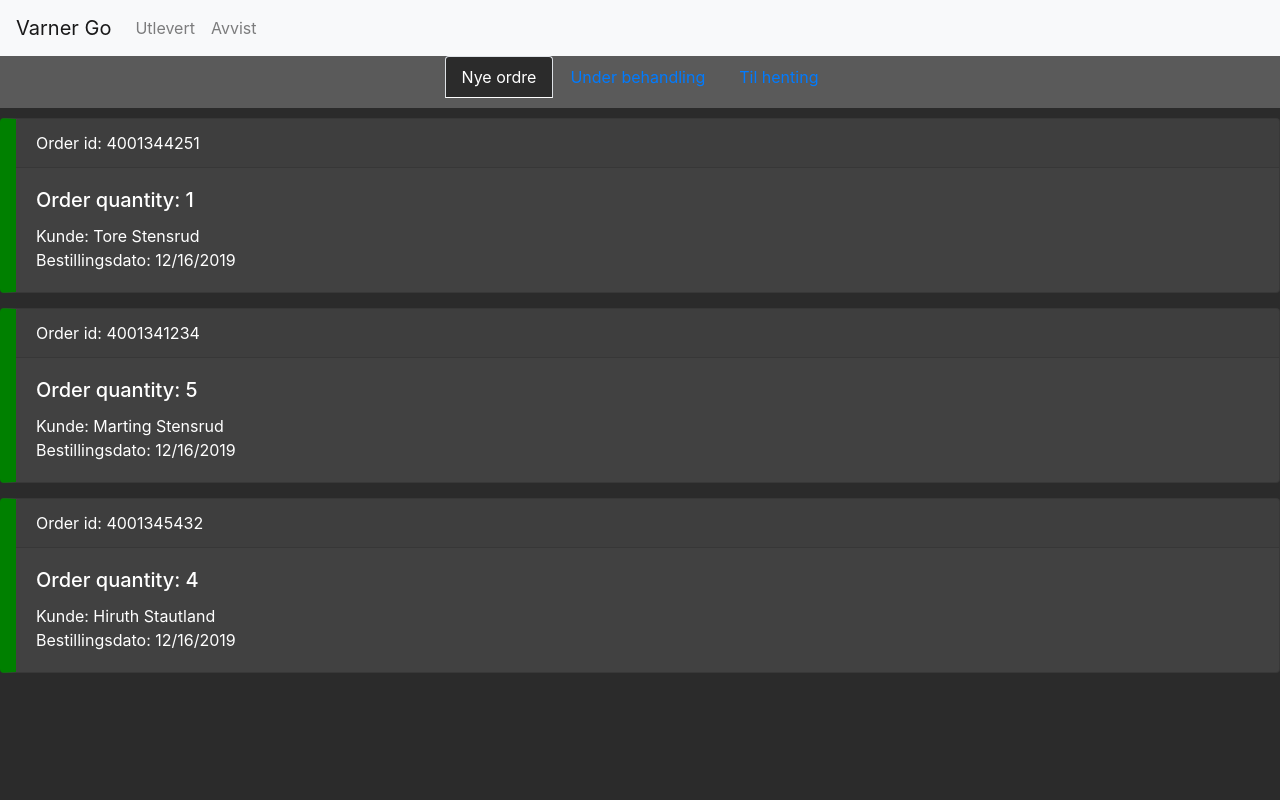
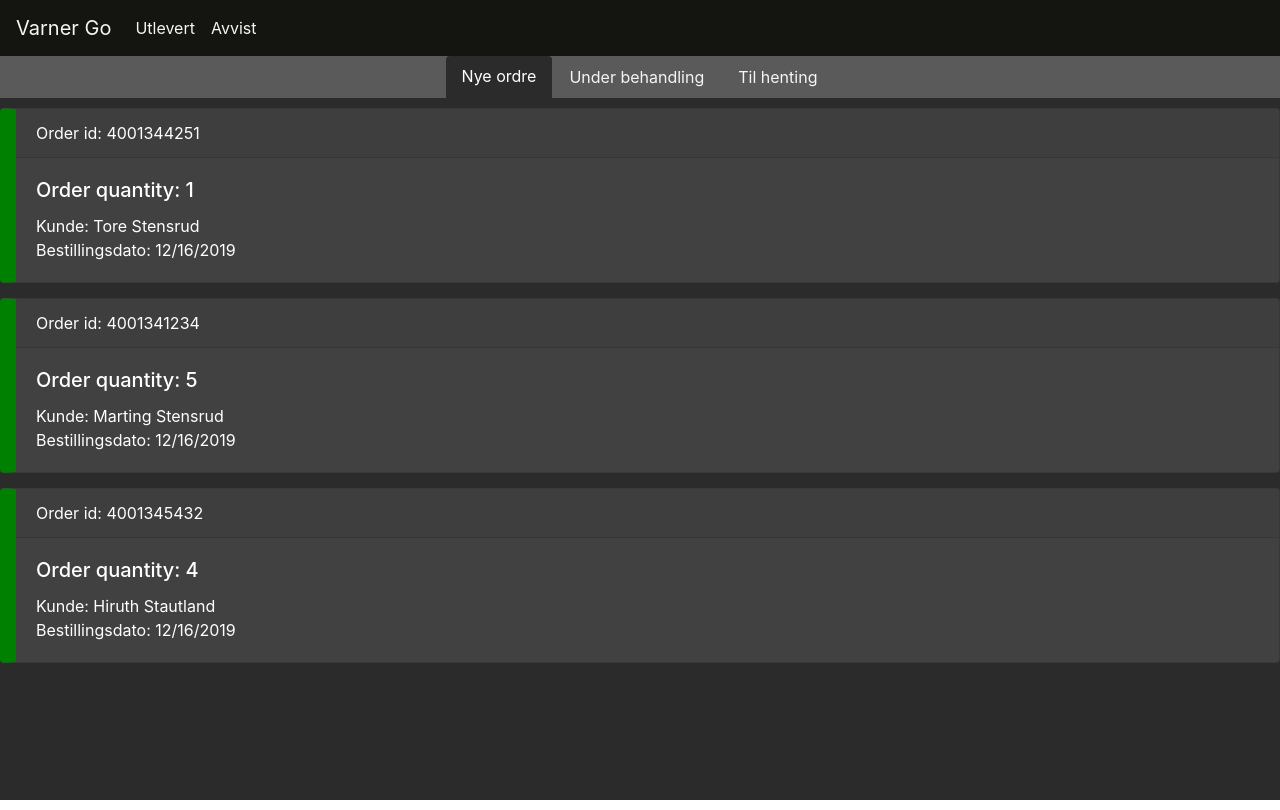
Before and after one commit to sujan-subas/varner-go, a React (Create React App) app: page / in a window 1280 px wide. Built offline with nearby package versions, Linux system fonts and the light colour scheme.

Commit message:
navbar css

```diff
--- a/src/App.css
+++ b/src/App.css
@@ -39,7 +39,7 @@
 
 a.active {
   background-color: var(--varner-darkest) !important;
-  margin-bottom: 10px;
+
   color: white !important;
   border: none;
 }
@@ -61,3 +61,26 @@ a.active {
 .nav-tabs::after {
   border: none !important;
 }
+
+.nav-link.active {
+  border: transparent;
+}
+
+body h2{
+  color:var(--varner-green);
+  text-align: center;
+}
+
+a{
+  color: var(--varner-text-white);
+}
+.navbar-light .navbar-brand {
+  color: var(--varner-text-white);
+}
+.bg-light {
+  background-color: var(--varner-black)!important;
+}
+
+.navbar-light .navbar-nav .nav-link {
+  color: var(--varner-text-white);
+}
```
